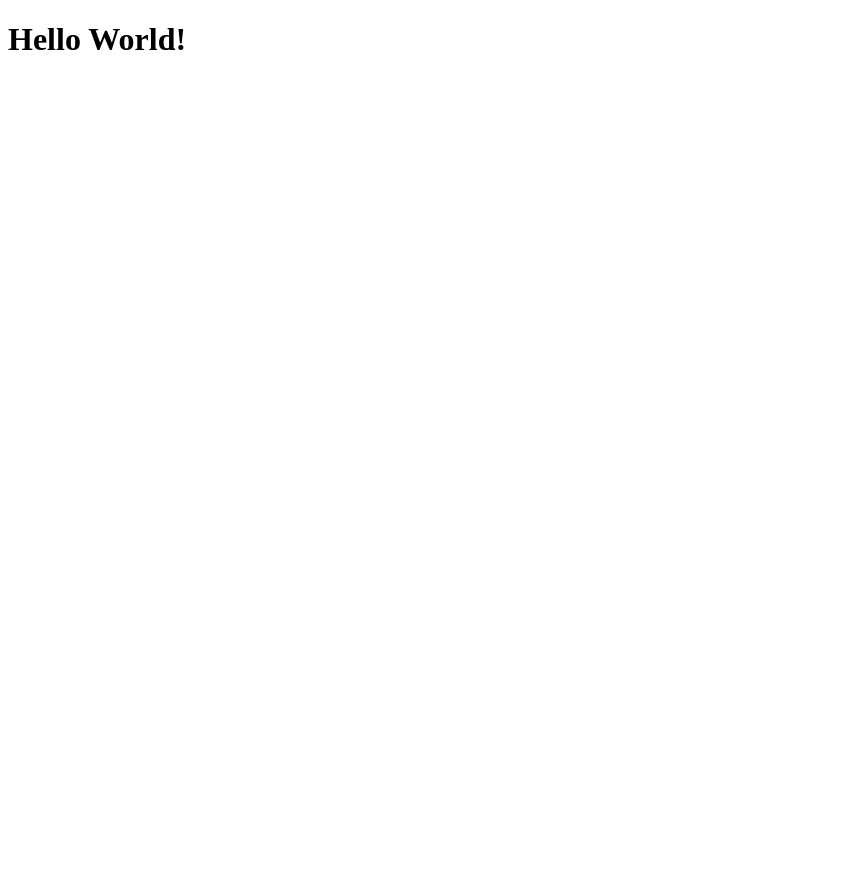
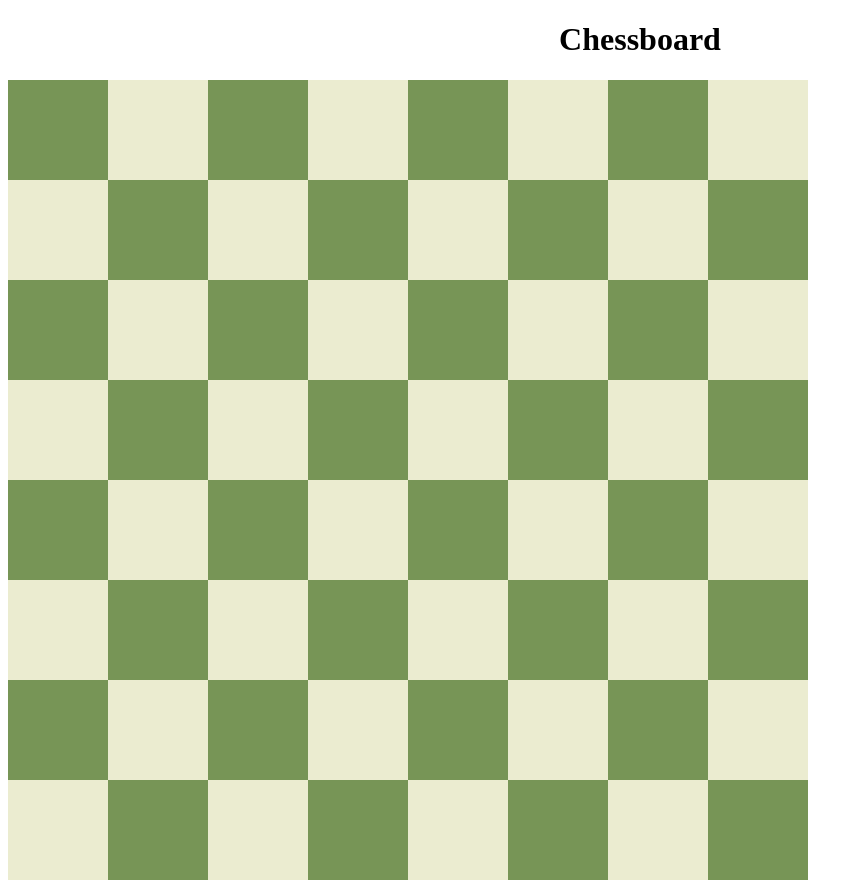
Before and after one commit to gabrieldeespindula/chess-app, a React (Vite) app: page / in a window 1280 px wide. Shown: the whole page, without its empty margins (0-863 px from the left). Before the commit the page ends 800 px from the top, so only its background shows below. Built offline with nearby package versions, Linux system fonts and the light colour scheme.

Commit message:
Create chessboard (#3)

```diff
--- a/jest.config.ts
+++ b/jest.config.ts
@@ -85,7 +85,7 @@ export default {
   // ],
 
   // A map from regular expressions to module names or to arrays of module names that allow to stub out resources with a single module
-  // moduleNameMapper: {},
+  moduleNameMapper: {"^.+\\.(css|less|scss)$": "babel-jest"},
 
   // An array of regexp pattern strings, matched against all module paths before considered 'visible' to the module loader
   // modulePathIgnorePatterns: [],
--- /dev/null
+++ b/src/App.scss
@@ -0,0 +1,3 @@
+.t-center{
+  text-align: center;
+}
--- a/src/App.tsx
+++ b/src/App.tsx
@@ -1,8 +1,9 @@
+import { Chessboard } from "./components/Chessboard"
+import './App.scss'
+
 function App() {
   return (
-    <h1>
-      Hello World!
-    </h1>
+    <Chessboard />
   )
 }
 
--- /dev/null
+++ b/src/components/Chessboard/index.scss
@@ -0,0 +1,16 @@
+.chessboard{
+  display: grid;
+  grid-template-columns: repeat(8, 100px);
+  grid-template-rows: repeat(8, 100px);
+  width: 800px;
+  height: 800px;
+  background-color: blue;
+
+  .black{
+    background-color: #779556;
+  }
+
+  .white{
+    background-color: #ebecd0;
+  }
+}
--- /dev/null
+++ b/src/components/Chessboard/index.tsx
@@ -0,0 +1,27 @@
+import './index.scss'
+
+const verticalAxis = ['1', '2', '3', '4', '5', '6', '7', '8']
+const horizontalAxis = ['a', 'b', 'c', 'd', 'e', 'f', 'g', 'h']
+
+function Chessboard() {
+  const board: JSX.Element[] = []
+
+  for (let j = verticalAxis.length - 1; j >= 0; j--) {
+    for (let i = 0; i < horizontalAxis.length; i++) {
+      const isEven = (j + i + 2) % 2 === 0
+
+      board.push(<div key={`${i}${j}`} className={isEven ? 'white' : 'black'}></div>)
+    }
+  }
+
+  return (
+    <>
+      <h1 className='t-center'>Chessboard</h1>
+      <div className="chessboard">
+        {board}
+      </div>
+    </>
+  )
+}
+
+export { Chessboard }
```
Also changed, not shown: 2 other files (tests, documents, lock files or other folders).
